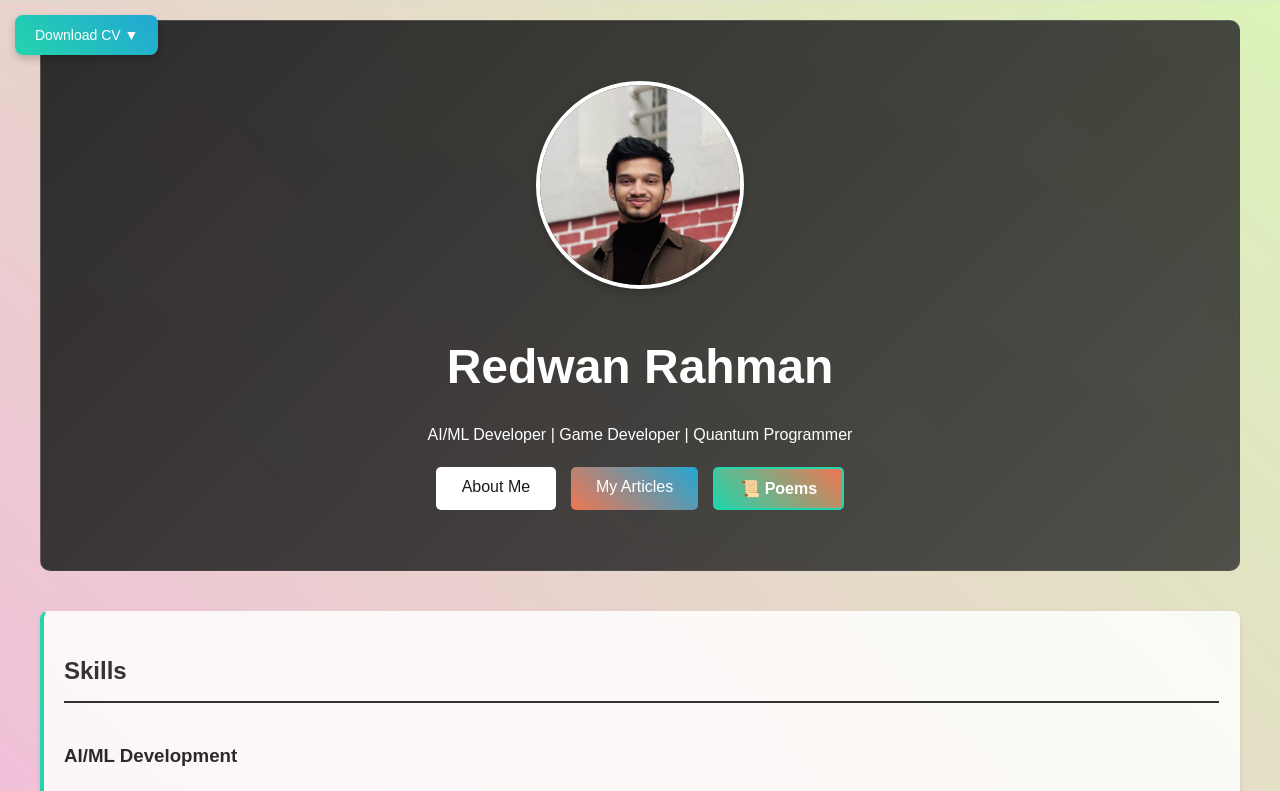
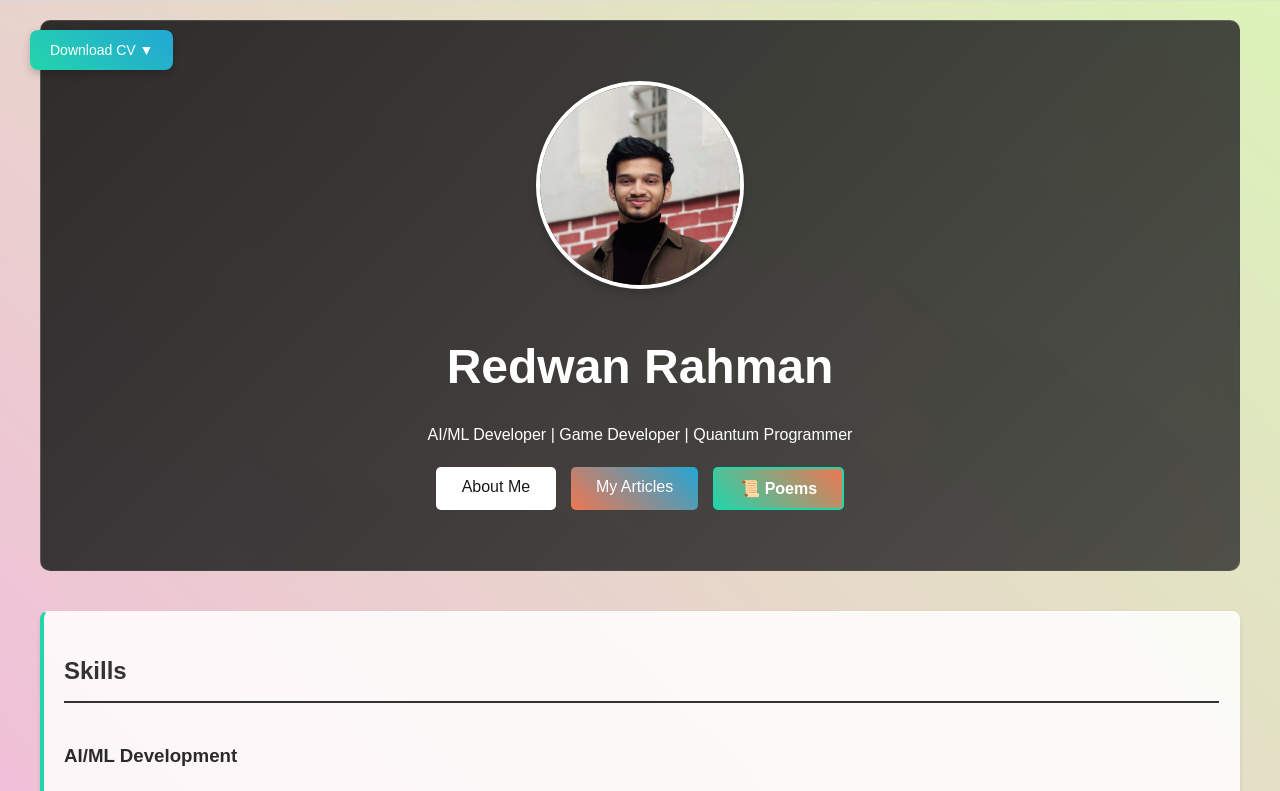
Before and after one commit to Red1-Rahman/Redwan-Rahman-Portfolio, a React (Create React App) app: page / in a window 1280 px wide. Shown: the top 791 px of the page. Built offline with nearby package versions, Linux system fonts and the light colour scheme.

Commit message:
CV V6 App.css

```diff
--- a/src/App.css
+++ b/src/App.css
@@ -85,9 +85,9 @@
 
 /* CV Dropdown Styles */
 .cv-dropdown-container {
-  position: absolute;
-  top: 15px;
-  left: 15px;
+  position: fixed;
+  top: 30px;
+  left: 30px;
   z-index: 1001;
 }
 
```
